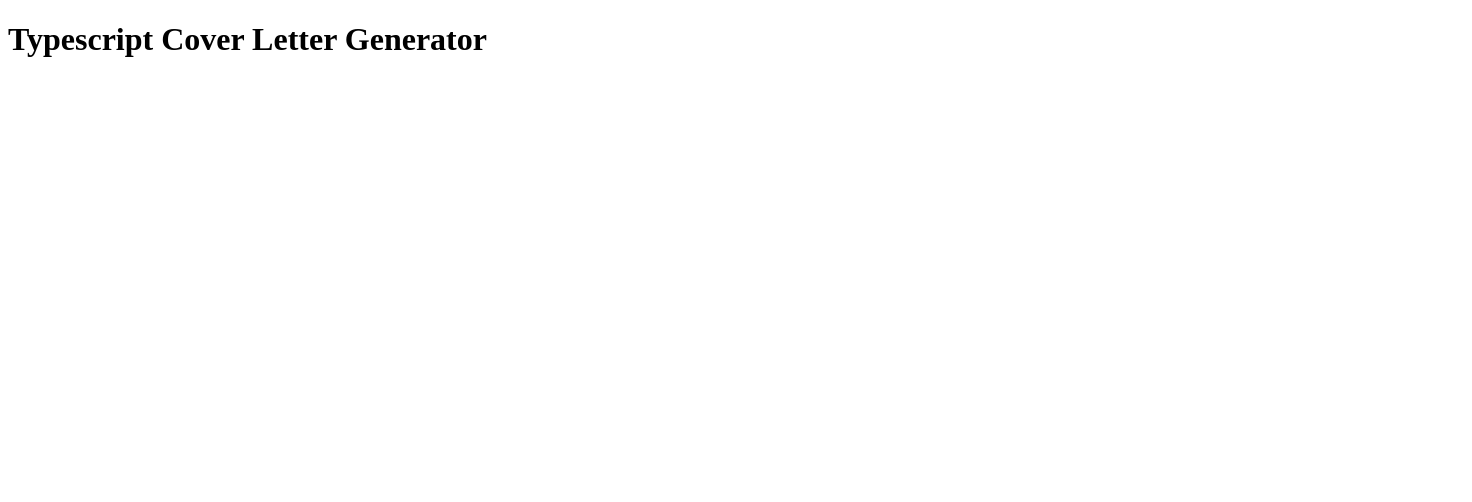
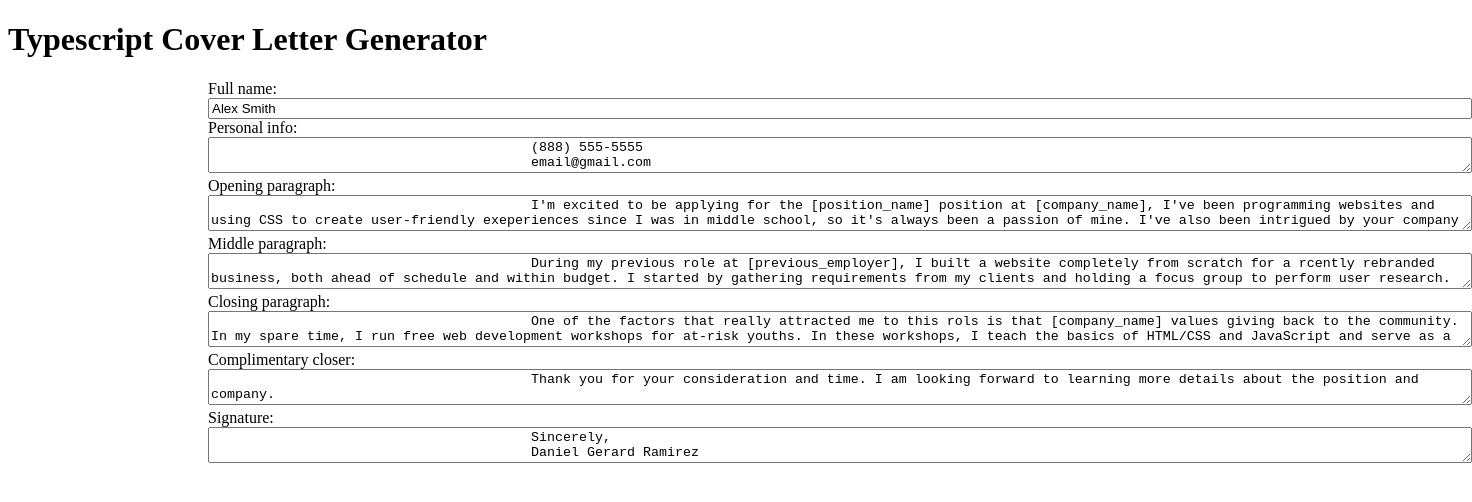
Before and after one commit to coffee-dan/cover-letter-generator, a website: page index.html in a window 1280 px wide. Shown: the whole page, 1472 px wide, since content can reach past the window. Drawn offline with Linux system fonts and the light colour scheme.

Commit message:
Simple form with template writeup

```diff
--- a/index.html
+++ b/index.html
@@ -10,6 +10,50 @@
 		<main>
 			<h1>Typescript Cover Letter Generator</h1>
 			<div id="app"></div>
+
+			<form class="cover_letter">
+				<label for="name">Full name:</label><br />
+				<input class="form_element" type="text" id="name" name="name" value="Alex Smith" />
+				<br />
+
+				<label for="info">Personal info:</label><br />
+				<textarea class="form_element" id="info" name="info">
+					(888) 555-5555
+					email@gmail.com
+				</textarea>
+				<br />
+
+				<label for="p1">Opening paragraph:</label><br />
+				<textarea class="form_element" id="p1" name="p1">
+					I'm excited to be applying for the [position_name] position at [company_name], I've been programming websites and using CSS to create user-friendly exeperiences since I was in middle school, so it's always been a passion of mine. I've also been intrigued by your company since it won Most Innovative at the National Web Development Awards two years ago. I strive to stay on teh cutting-edge of web design and development, so when I saw this job posting. I knew I had to apply.
+				</textarea>
+				<br />
+
+				<label for="p2">Middle paragraph:</label><br />
+				<textarea class="form_element" id="p2" name="p2">
+					During my previous role at [previous_employer], I built a website completely from scratch for a rcently rebranded business, both ahead of schedule and within budget. I started by gathering requirements from my clients and holding a focus group to perform user research. My favorite part about web design is building a solution that impresses the client and meets the needs of users and cusomters. My new website was responsive, extremely fast, and included the latest e-commerce features. After launch, I reduced the bounce rate on the website's landing page by 35%. As your [position_name], I would bring these skills to develop websites that exceed the expectations of clients and customers, and drive real business results.
+				</textarea>
+				<br />
+
+				<label for="p3">Closing paragraph:</label><br />
+				<textarea class="form_element" id="p3" name="p3">
+					One of the factors that really attracted me to this rols is that [company_name] values giving back to the community. In my spare time, I run free web development workshops for at-risk youths. In these workshops, I teach the basics of HTML/CSS and JavaScript and serve as a mentor. As I grow in my career, applying my skills to helps others and make an impact the world becomes more important – I believe this role would give me that opportunity.
+				</textarea>
+				<br />
+
+				<label for="p4">Complimentary closer:</label><br />
+				<textarea class="form_element" id="p4" name="p4">
+					Thank you for your consideration and time. I am looking forward to learning more details about the position and company.
+				</textarea>
+				<br />
+
+				<label for="sign">Signature:</label><br />
+				<textarea class="form_element" id="sign" name="sign">
+					Sincerely,
+					Daniel Gerard Ramirez
+				</textarea>
+				<br />
+			</form>
 		</main>
 		<script src="public/js/index.js"></script>
 	</body>
--- a/public/style.css
+++ b/public/style.css
@@ -0,0 +1,18 @@
+*,
+*::before,
+*::after {
+    box-sizing: border-box;
+}
+
+html {
+    margin: 0;
+}
+
+.cover_letter {
+    width: 100%;
+    margin: 0 200px;
+}
+
+.form_element {
+    width: 100%;
+}
```
Also changed, not shown: public/js/index.js (+7 -0 lines), src/index.ts (+9 -0 lines), 1 other file.
